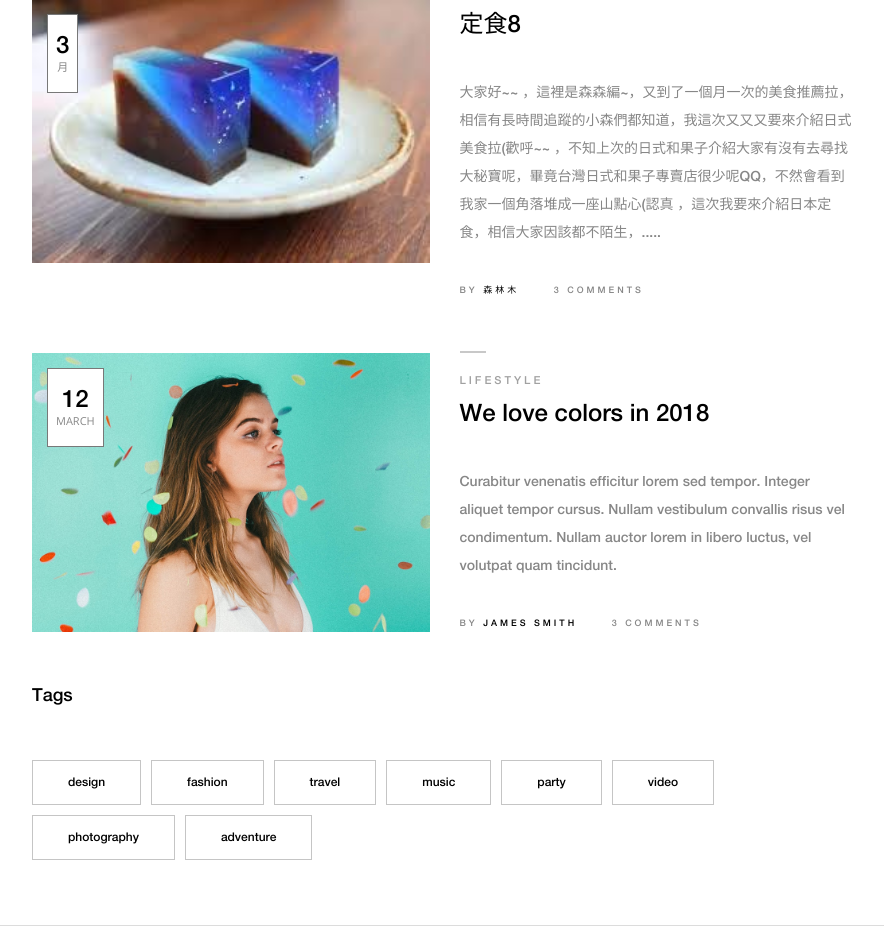
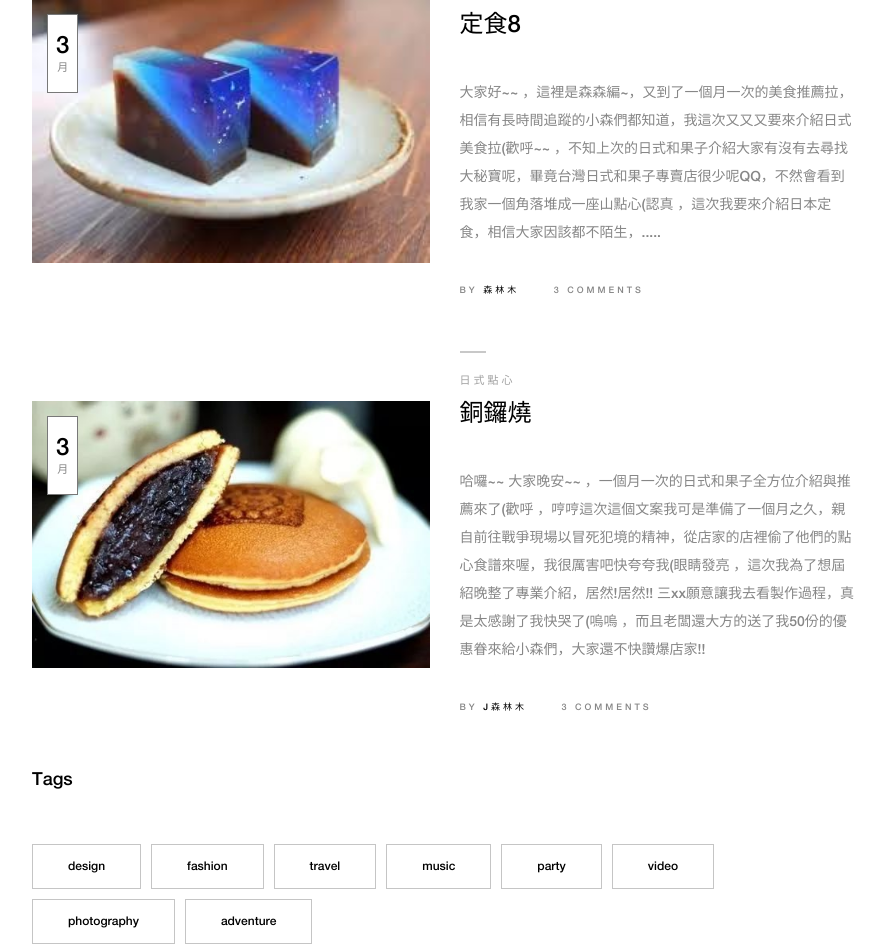
Before and after one commit to forest1391/foodmap, a Django app: page /community.html in a window 1280 px wide. Shown: the part 374-1326 px from the top of the page, without its empty margins (53-937 px from the left). Run offline with Django 4.2, Linux system fonts and the light colour scheme; some libraries are stand-ins or nearby versions.

Commit message:
make it bett

```diff
--- a/templates/community.html
+++ b/templates/community.html
@@ -180,9 +180,9 @@
                         <div class="row align-items-center">
                             <div class="col-12 col-md-6">
                                 <div class="single-blog-thumbnail">
-                                    <img src="/static/img/blog-img/4.jpg" alt="">
+                                    <img src="/static/img/日式和果子/銅鑼燒.jpg" alt="">
                                     <div class="post-date">
-                                        <a href="#">12 <span>march</span></a>
+                                        <a href="#">3 <span>月</span></a>
                                     </div>
                                 </div>
                             </div>
@@ -190,11 +190,11 @@
                                 <!-- Blog Content -->
                                 <div class="single-blog-content">
                                     <div class="line"></div>
-                                    <a href="#" class="post-tag">Lifestyle</a>
-                                    <h4><a href="#" class="post-headline">We love colors in 2018</a></h4>
-                                    <p>Curabitur venenatis efficitur lorem sed tempor. Integer aliquet tempor cursus. Nullam vestibulum convallis risus vel condimentum. Nullam auctor lorem in libero luctus, vel volutpat quam tincidunt.</p>
+                                    <a href="#" class="post-tag">日式點心</a>
+                                    <h4><a href="#" class="post-headline">銅鑼燒</a></h4>
+                                    <p>哈囉~~ 大家晚安~~ ，一個月一次的日式和果子全方位介紹與推薦來了(歡呼 ，哼哼這次這個文案我可是準備了一個月之久，親自前往戰爭現場以冒死犯境的精神，從店家的店裡偷了他們的點心食譜來喔，我很厲害吧快夸夸我(眼睛發亮 ，這次我為了想屆紹晚整了專業介紹，居然!居然!! 三xx願意讓我去看製作過程，真是太感謝了我快哭了(嗚嗚 ，而且老闆還大方的送了我50份的優惠眷來給小森們，大家還不快讚爆店家!! </p>
                                     <div class="post-meta">
-                                        <p>By <a href="#">james smith</a></p>
+                                        <p>By <a href="#">j森林木</a></p>
                                         <p>3 comments</p>
                                     </div>
                                 </div>
```
Also changed, not shown: static/img/日式和果子/銅鑼燒.jpg (added).
